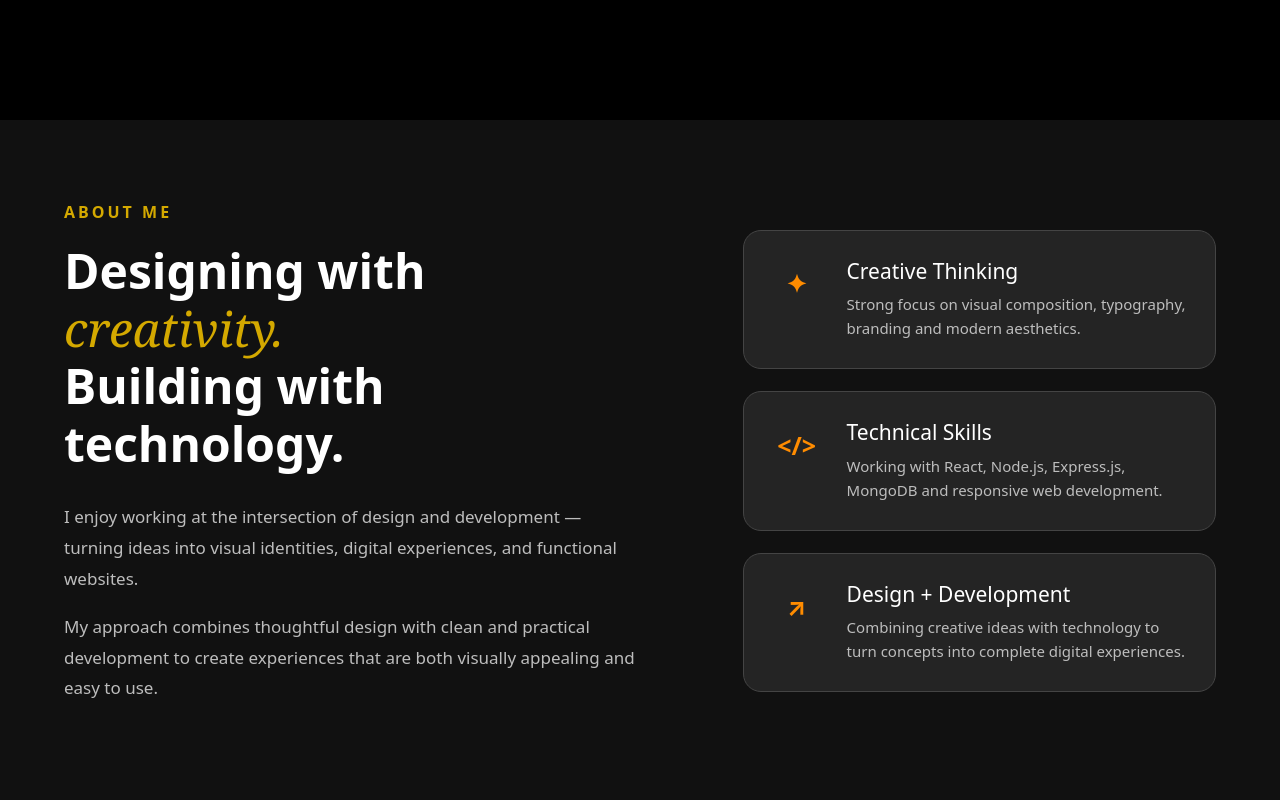
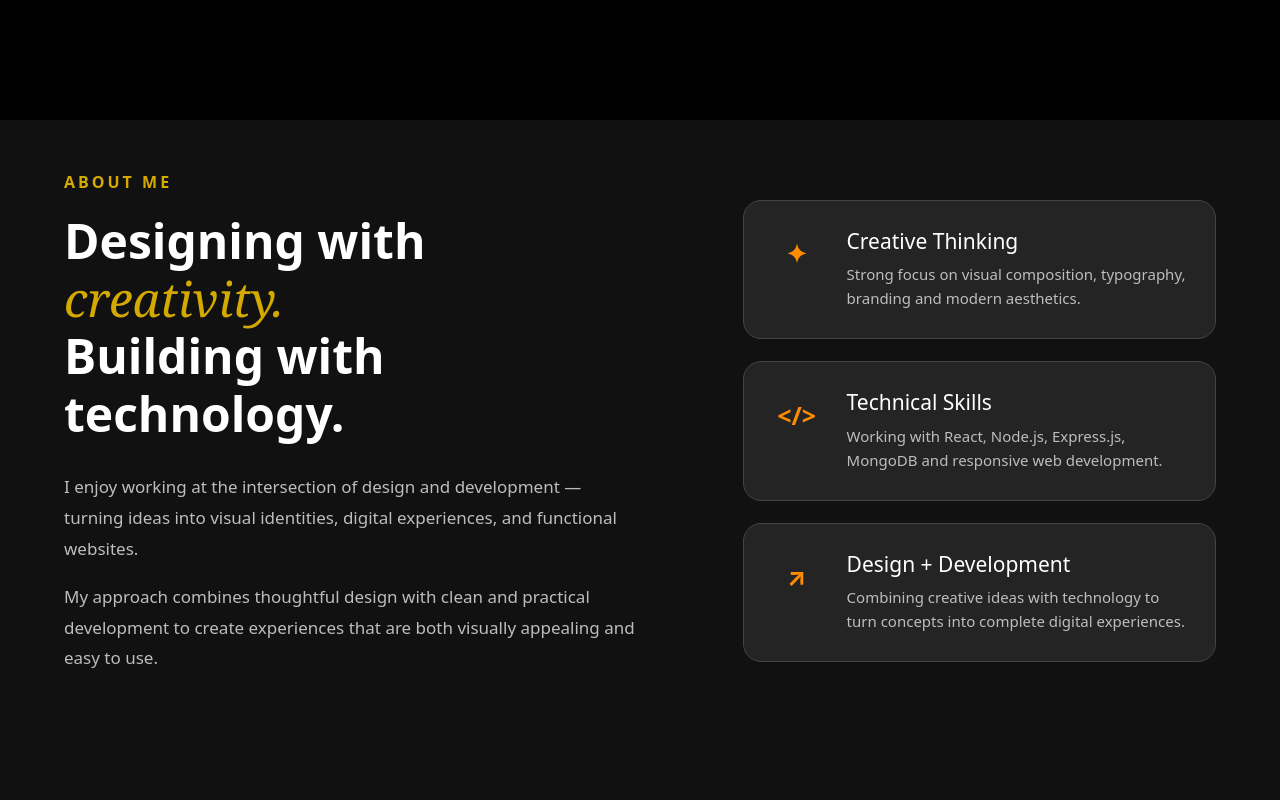
Before and after one commit to gursimran285/gursimran-portfolio, a React (Vite) app: page / in a window 1280 px wide. Shown: the part 680-1480 px from the top of the page. Built offline with nearby package versions, Linux system fonts and the light colour scheme; a web font is replaced by a local one.

Commit message:
Update About.jsx

```diff
--- a/src/components/About.jsx
+++ b/src/components/About.jsx
@@ -18,7 +18,7 @@ const About = () => {
             style={{
                 background: "#111111",
                 color: "#ffffff",
-                padding: "80px 5% 50px",
+                padding: "50px 5% 50px",
                 minHeight: "0",
                 height: "auto"
             }}
@@ -32,6 +32,7 @@ const About = () => {
                     gap: "100px",
                     alignItems: "center",
                 }}
+
             >
 
                 {/* =========================
```
